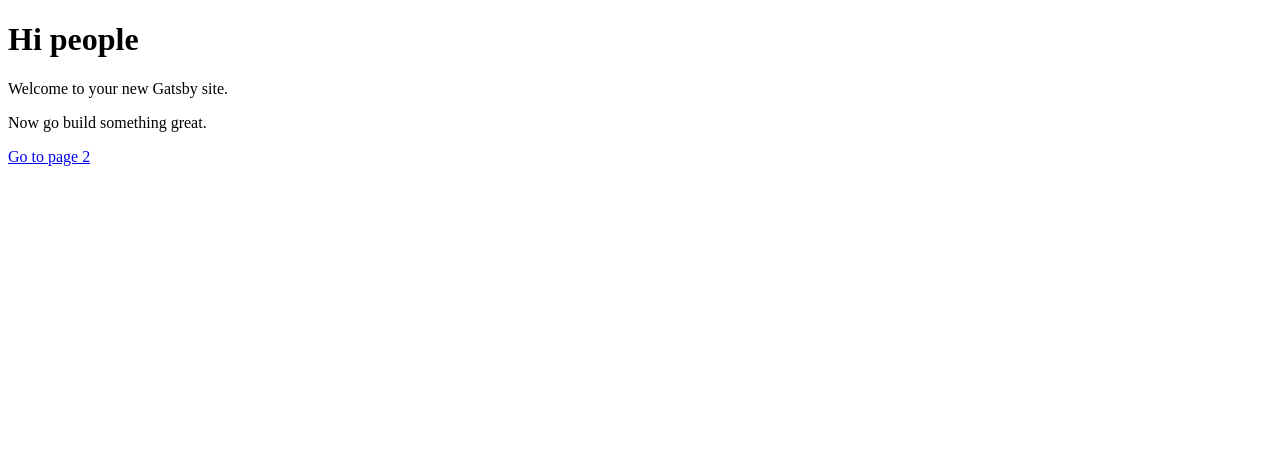
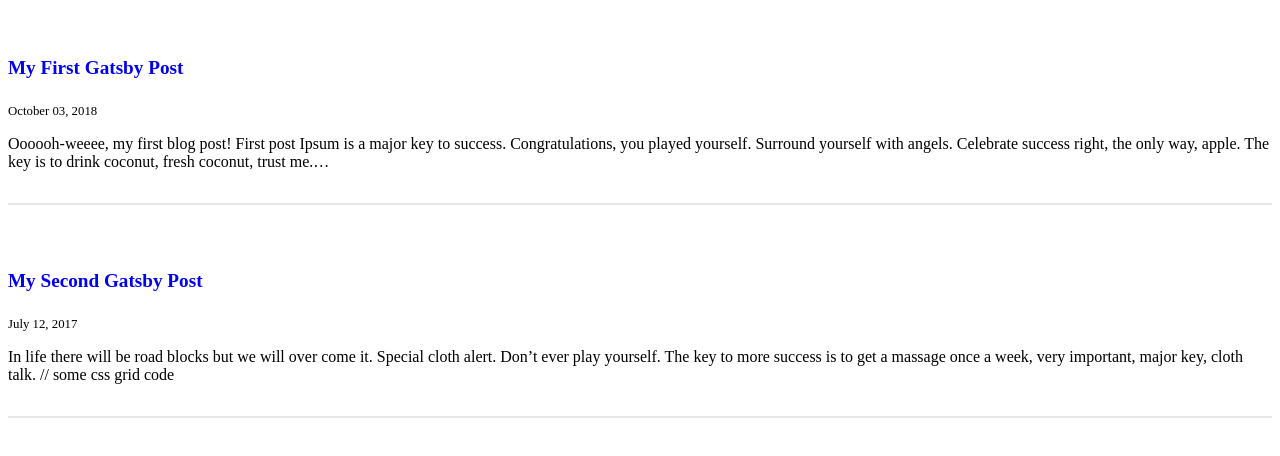
Before and after one commit to FranciscoPonceGomez/pakopon-blog, a Gatsby site: page / in a window 1280 px wide. Built offline with nearby package versions, Linux system fonts and the light colour scheme; Gatsby itself is replaced by a stand-in of ours.

Commit message:
added md engine and blog listing

```diff
--- a/src/layouts/index.js
+++ b/src/layouts/index.js
@@ -65,7 +65,7 @@
                 />
                 <Sidebar
                   title="About author"
-                  description="I am a Full-stack Web Developer specializing in Artificial Intelligence"
+                  description="I am a Software Engineer specializing in Artificial Intelligence"
                 />
               </div>
             </div>
--- a/src/pages/03–10–2018-first-post/index.md
+++ b/src/pages/03–10–2018-first-post/index.md
@@ -1,6 +1,6 @@
 ---
 path: "/hello-world"
-date: "2017-07-12T17:12:33.962Z"
+date: "2018-10-03T17:12:33.962Z"
 title: "My First Gatsby Post"
 ---
 Oooooh-weeee, my first blog post!
--- /dev/null
+++ b/src/pages/03–10–2018-second-post/index.md
@@ -0,0 +1,7 @@
+---
+path: "/another-one"
+date: "2017-07-12T17:12:33.962Z"
+title: "My Second Gatsby Post"
+---
+In life there will be road blocks but we will over come it. Special cloth alert. Don’t ever play yourself. The key to more success is to get a massage once a week, very important, major key, cloth talk.
+<pre><code>// some css grid code </code></pre>
--- a/src/pages/index.js
+++ b/src/pages/index.js
@@ -1,13 +1,41 @@
-import React from 'react'
-import Link from 'gatsby-link'
-
-const IndexPage = () => (
-  <div>
-    <h1>Hi people</h1>
-    <p>Welcome to your new Gatsby site.</p>
-    <p>Now go build something great.</p>
-    <Link to="/page-2/">Go to page 2</Link>
-  </div>
-)
-
-export default IndexPage
+import React from "react";
+import Link from "gatsby-link";
+import Helmet from "react-helmet";
+import '../styles/blog-listing.css';
+export default function Index({ data }) {
+  const { edges: posts } = data.allMarkdownRemark;
+  return (
+    <div className="blog-posts">
+      {posts
+        .filter(post => post.node.frontmatter.title.length > 0)
+        .map(({ node: post }) => {
+          return (
+            <div className="blog-post-preview" key={post.id}>
+              <h1>
+                <Link to={post.frontmatter.path}>{post.frontmatter.title}</Link>
+              </h1>
+              <h2>{post.frontmatter.date}</h2>
+              <p>{post.excerpt}</p>
+            </div>
+          );
+        })}
+    </div>
+  );
+}
+export const pageQuery = graphql`
+  query IndexQuery {
+    allMarkdownRemark(sort: { order: DESC, fields: [frontmatter___date] }) {
+      edges {
+        node {
+          excerpt(pruneLength: 250)
+          id
+          frontmatter {
+            title
+            date(formatString: "MMMM DD, YYYY")
+            path
+          }
+        }
+      }
+    }
+  }
+`;
--- /dev/null
+++ b/src/styles/blog-listing.css
@@ -0,0 +1,14 @@
+div.blog-post-preview {
+    border-bottom: 2px solid #e6e6e6;
+    padding-top: 1rem;
+    padding-bottom: 1rem;
+    margin-bottom: 1rem;
+}
+h1 > * {
+    font-size: 1.2rem;
+    text-decoration-line: none;
+}
+h2 {
+    font-size: 0.8rem !important;
+    font-weight: 100 !important;
+}
```
Also changed, not shown: gatsby-node.js (+38 -0 lines), src/templates/blog-post.js (+15 -1 lines).
